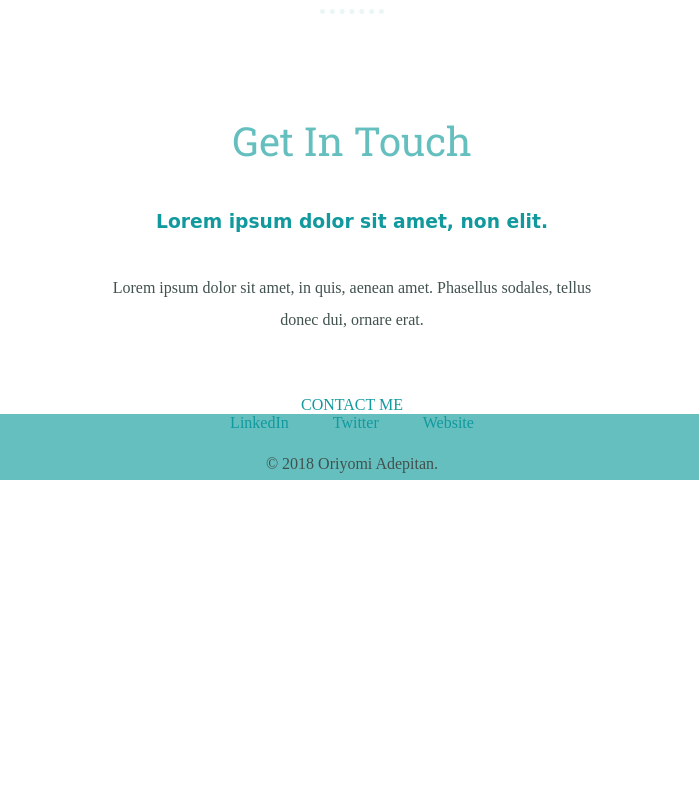
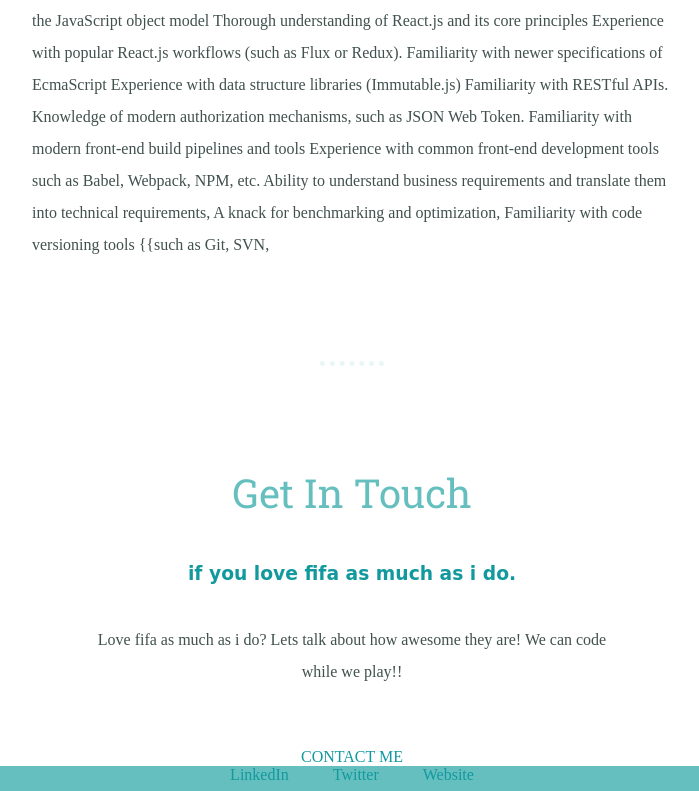
Before and after one commit to yom-elect/YomiSite, a plain HTML site: page html/index.html in a window 1280 px wide. Shown: the part 1925-2716 px from the top of the page, without its empty margins (288-987 px from the left). Before the commit the page ends 2421 px from the top, so only its background shows below. Drawn offline with Linux system fonts and the light colour scheme; a web font is replaced by a local one.

Commit message:
Add files via upload
update

```diff
--- a/html/index.html
+++ b/html/index.html
@@ -32,29 +32,42 @@
 		      <img class="skill-img1" src="../images/python.png" alt="">
 		      <img class="skill-img2" src="../images/cloud.png" alt="">
 		      <h3>Python &  Data Analyst</h3>
-		      <p>Lorem ipsum dolor sit amet, quis in duis, iaculis id felis. Consectetuer vestibulum, nunc urna lectus, erat ligula. Hendrerit nam, lectus ante, ut lorem eros.</p>
+		      <p>Expert in Python and hands on experience with Django framework. Experience in REST API development using Django.<br>Understanding of accessibility and security compliance Knowledge of user authentication and authorization between multiple systems, servers, and environments.
+            <br>Understanding of fundamental design principles behind a scalable application and familiarity with event-driven programming in Python.Proficient understanding of code versioning tools (Git)</p>
     	</div>
     <div class="skill-row">
       <img class="skill-img2" src="../images/java-script.png" alt="" >
       <img class="skill-img1" src="../images/react.png" alt="">
       <h3> Javascript</h3>
-      <p>Lorem ipsum dolor sit amet, mauris sed consectetuer. Etiam et eu, bibendum interdum, lacus quis mauris. Curabitur wisi, quisque vel eu, rutrum nam.</p>
+      <p>Strong proficiency in JavaScript, including DOM manipulation and the JavaScript object model
+      Thorough understanding of React.js and its core principles
+      Experience with popular React.js workflows (such as Flux or Redux).
+      Familiarity with newer specifications of EcmaScript
+      Experience with data structure libraries (Immutable.js)
+      Familiarity with RESTful APIs.
+      Knowledge of modern authorization mechanisms, such as JSON Web Token.
+      Familiarity with modern front-end build pipelines and tools
+      Experience with common front-end development tools such as Babel, Webpack, NPM, etc.
+      Ability to understand business requirements and translate them into technical requirements,
+      A knack for benchmarking and optimization,
+      Familiarity with code versioning tools {{such as Git, SVN,
+          </p>
     </div>
   </div>
 
   <hr>
   <div class="contact-me">
     <h2>Get In Touch</h2>
-    <h3>Lorem ipsum dolor sit amet, non elit.</h3>
-    <p class="contact-msg">Lorem ipsum dolor sit amet, in quis, aenean amet. Phasellus sodales, tellus donec dui, ornare erat.</p>
-    <a class="btn" href="mailto:name@email.com">CONTACT ME</a>
+    <h3>if you love fifa as much as i do.</h3>
+    <p class="contact-msg">Love fifa as much as i do? Lets talk about how awesome they are! We can code while we play!!</p>
+    <a class="btn" href="mailto:adepitanoriyomi12@gmail.com">CONTACT ME</a>
   </div>
 </div>
 
 
 <div class="bottom-container">
-  <a class="footer-link" href="https://www.linkedin.com/">LinkedIn</a>
-  <a class="footer-link" href="https://twitter.com/">Twitter</a>
+  <a class="footer-link" href="https://www.linkedin.com/in/oriyomi-adepitan-721744135/">LinkedIn</a>
+  <a class="footer-link" href="https://twitter.com/OriyomiAdepitan">Twitter</a>
   <a class="footer-link" href="">Website</a>
   <p>© 2018 Oriyomi Adepitan.</p>
 </div>
```
